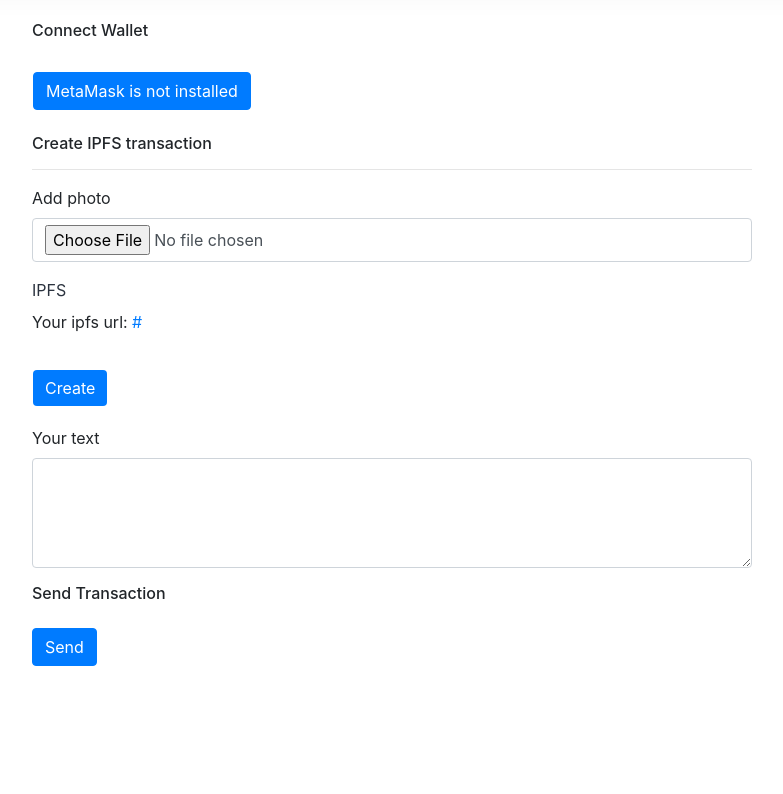
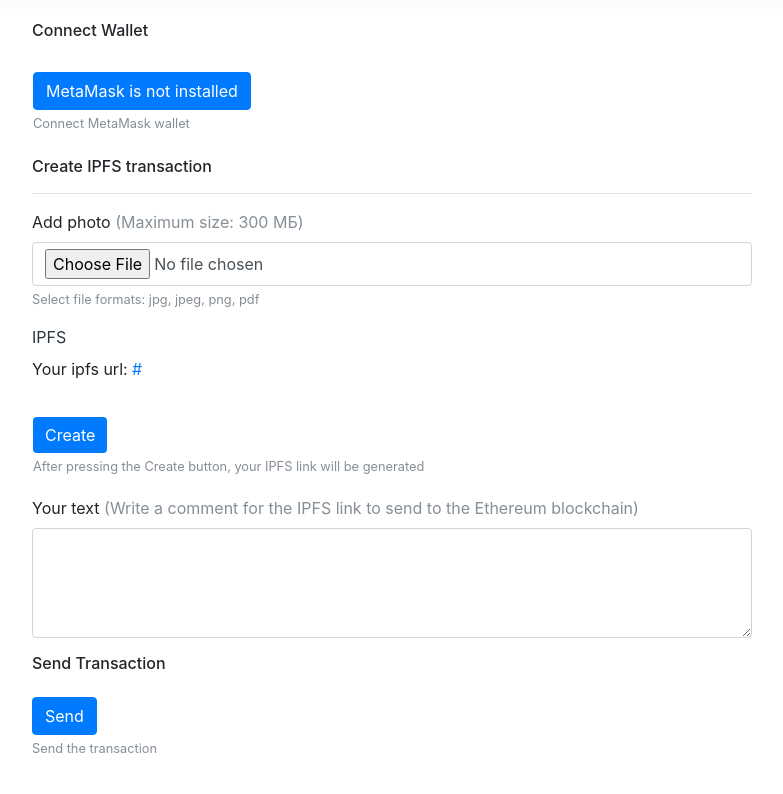
Before and after one commit to lordlike-org/lordlike.protocol, a Django app: template protocol/templates/protocol/ipfs_trans.html in a window 1280 px wide. Shown: the part 130-924 px from the top of the page, without its empty margins (243-1026 px from the left). Before the commit the page ends 796 px from the top, so only its background shows below. Run offline with Django 3.2, Linux system fonts and the light colour scheme; tables that the repository leaves empty hold one stand-in row (values such as "Sample post"); the template is opened without the code that fills it: values that come from a table or form of the project are taken from there, most other values are stand-ins (such as "Sample title", 1, 10 or a date in 2020); some libraries are stand-ins or nearby versions.

Commit message:
added hints for ipfs transactions

```diff
--- a/protocol/templates/protocol/ipfs_trans.html
+++ b/protocol/templates/protocol/ipfs_trans.html
@@ -10,14 +10,16 @@
           <br>
           <div class="col s12 center-align mb-4" style="border: none;padding-left: 1px;">
               <button id="loginButton" onclick="" class="btn btn-primary">Login with MetaMask</button>
-            </div>
+              <small class="form-text text-muted">Connect MetaMask wallet</small>
+          </div>
           <h4 style="font-size: medium">Create IPFS transaction</h4>
           <hr>
           <form method="post" enctype="multipart/form-data">
             {% csrf_token %}
             <div class="form-group">
-              <label for="file">Add photo</label>
+              <label for="file">Add photo <span class="text-muted">(Maximum size: 300 МБ)</span></label>
               {{form.file|add_class:'form-control'}}
+              <small class="form-text text-muted">Select file formats: jpg, jpeg, png, pdf</small>
             </div>
             <div class="form-group">
                 <label for="hash_ipfs" style="color: #2B333F;">IPFS</label>
@@ -25,9 +27,10 @@
             </div>
             <div class="card-body" style="border: none; padding-left: 1px;">
               <button type="submit" class="btn btn-primary" style="border: none;">Create</button>
+              <small class="form-text text-muted">After pressing the Create button, your IPFS link will be generated</small>
             </div>
             <div class="form-group">
-                <label for="data">Your text</label>
+                <label for="data">Your text <span class="text-muted">(Write a comment for the IPFS link to send to the Ethereum blockchain)</span></label>
                 <textarea id="data" class="form-control" rows="4" name="data"></textarea>
                 <span id="charCounter" style="display: block; margin-top: 4px;"></span>
             </div>
@@ -36,6 +39,7 @@
             <h4 style="font-size: medium">Send Transaction</h4>
           <div class="form-group mt-4">
                     <button type="button" class="sendEthButton btn btn-primary">Send</button>
+                    <small class="form-text text-muted">Send the transaction</small>
                 </div>
         </div>
       </div>
@@ -235,8 +239,9 @@ const charCounter = document.getElementById('charCounter');
 
 function updateCharCounter() {
   const ipfsLinkLength = hashIpfs.textContent.length;
+  console.log(ipfsLinkLength)
   const currentCharCount = dataInput.value.length + ipfsLinkLength;
-  charCounter.textContent = `${currentCharCount} / ${maxDataSize} символов`;
+  charCounter.textContent = `${currentCharCount} / ${maxDataSize} symbols`;
 }
 
 
@@ -244,10 +249,9 @@ dataInput.addEventListener('input', updateCharCounter);
 updateCharCounter();
 document.querySelector('form').addEventListener('submit', function(e) {
     if (!document.querySelector('input[type="file"]').files.length) {
-        alert('Пожалуйста, выберите файл перед отправкой.');
-        e.preventDefault();  // Prevent the form from submitting
+        alert('Please select a file before submitting.');
+        e.preventDefault();
     }
 });
-
 </script>
 {% endblock %}
```
